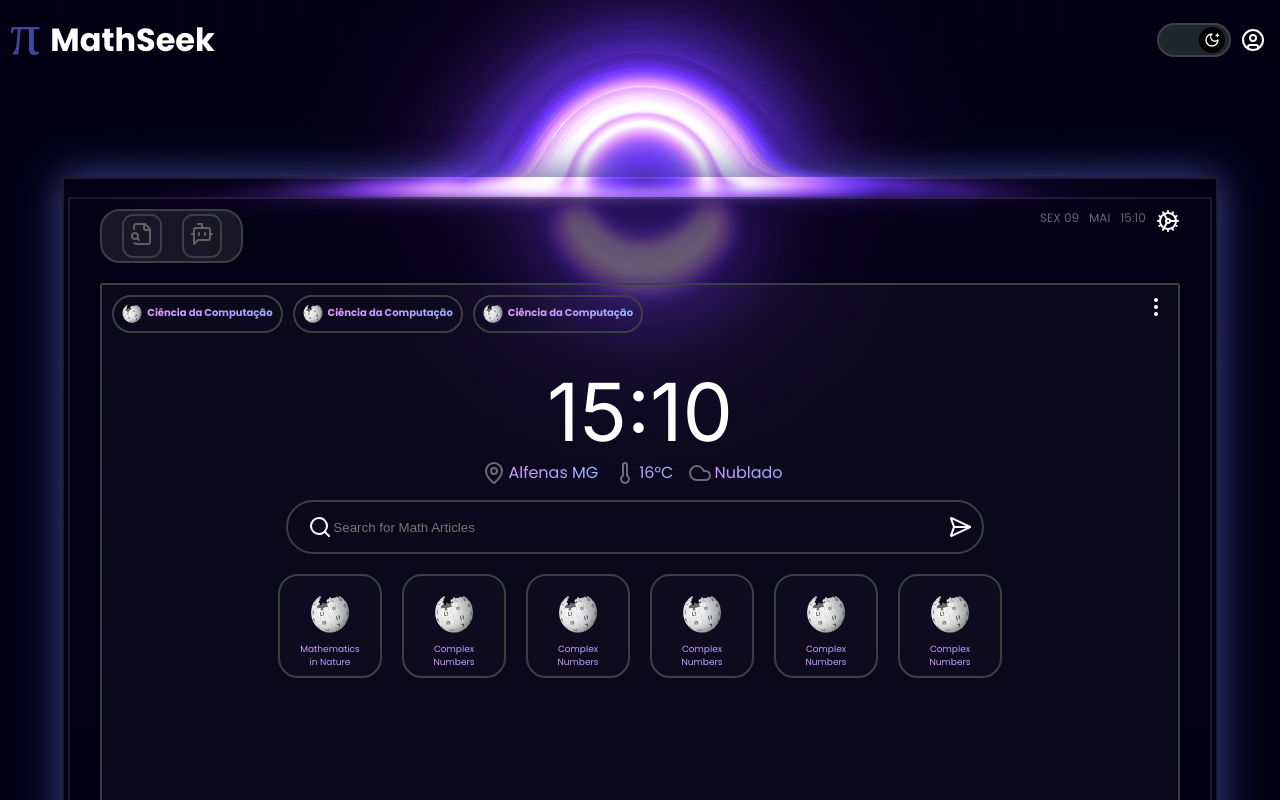
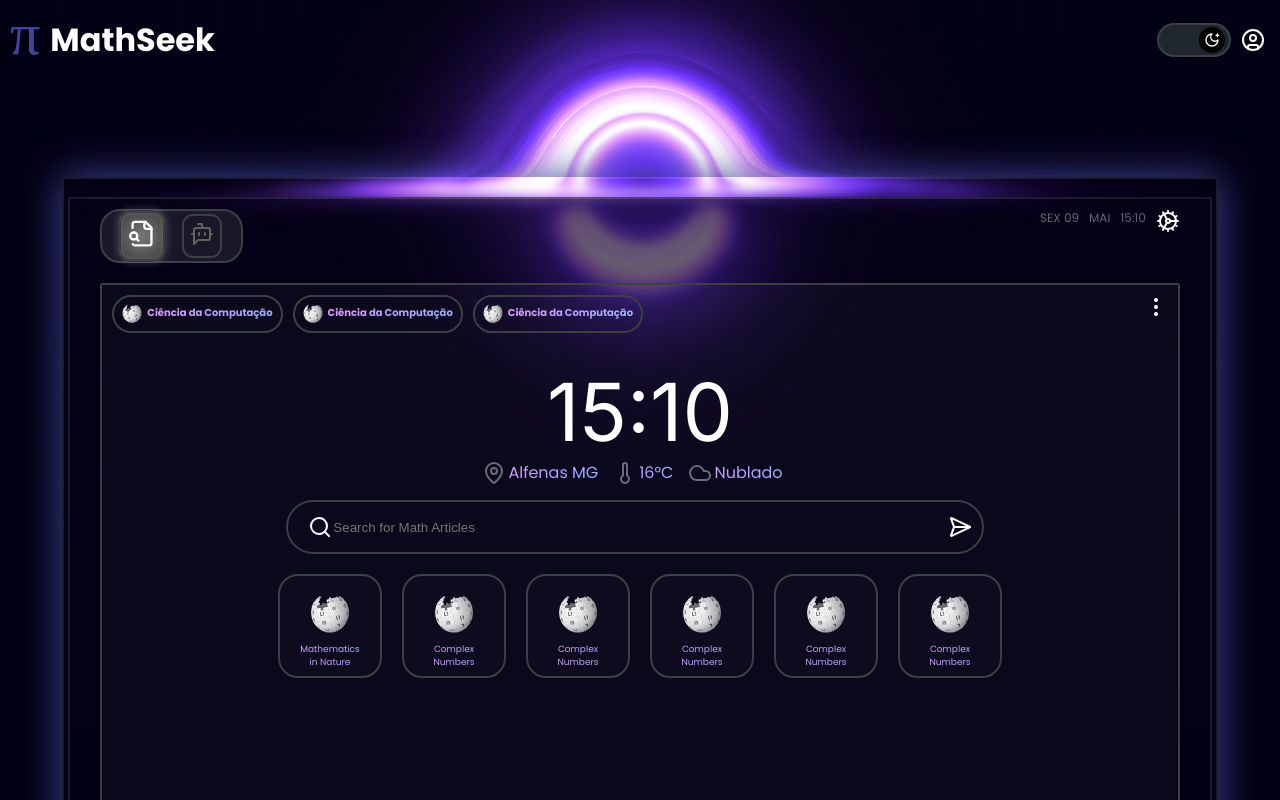
Before and after one commit to leonardosantosp/mathseek, a React (Vite) app in the folder front-end/elastic/: page / in a window 1280 px wide. Shown: the top 800 px of the page. Built offline with nearby package versions, Linux system fonts and the light colour scheme.

Commit message:
feat(ui): add search/chat mode toggle with active state styling

```diff
--- a/front-end/elastic/src/components/SearchPanel.tsx
+++ b/front-end/elastic/src/components/SearchPanel.tsx
@@ -20,6 +20,7 @@ export const SearchPanel = () => {
   const [query, setQuery] = useState('')
   const [dateTime, setDateTime] = useState(new Date())
   const { isLight } = useContext(ThemeContext)
+  const [searchMode, setSearchMode] = useState<'search' | 'chatbot'>('search')
 
   const months = [
     'JAN',
@@ -92,10 +93,20 @@ export const SearchPanel = () => {
           <div className="panel">
             <div className="panel__header">
               <div className="panel__header--mode">
-                <div className="panel__header--mode-item">
+                <div
+                  className={`panel__header--mode-item ${
+                    searchMode === 'search' && 'search-active'
+                  }`}
+                  onClick={() => setSearchMode('search')}
+                >
                   <FileSearch />
                 </div>
-                <div className="panel__header--mode-item">
+                <div
+                  className={`panel__header--mode-item ${
+                    searchMode === 'chatbot' && 'chatbot-active'
+                  }`}
+                  onClick={() => setSearchMode('chatbot')}
+                >
                   <BotMessageSquare />
                 </div>
               </div>
--- a/front-end/elastic/src/index.css
+++ b/front-end/elastic/src/index.css
@@ -179,6 +179,15 @@ body.dark-theme h2 {
   border: var(--border-dark);
   border-radius: 20px;
   gap: 20px;
+}
+
+.search-active,
+.chatbot-active {
+  transform: scale(1.18);
+  color: white !important;
+  background: radial-gradient(circle, #787878 0%, #3f3b3b 100%);
+  box-shadow: 0 0 7px rgba(255, 255, 255, 0.25),
+    inset 0 0 4px rgba(255, 255, 255, 0.19);
 }
 
 .panel__header--mode-item {
```
